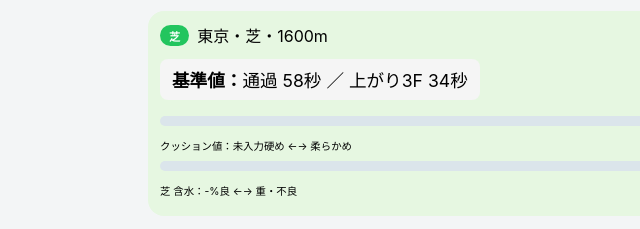
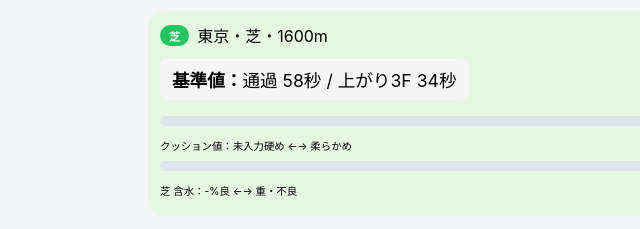
Before and after one commit to kadoya-ebi/keiba-analytics, a plain HTML site: page index.html in a window 1280 px wide. Shown: the part 212-441 px from the top of the page, 82-722 px from the left. Drawn offline with Linux system fonts and the light colour scheme.

Commit message:
index.html を更新

```diff
--- a/index.html
+++ b/index.html
@@ -272,7 +272,7 @@
       html += '    <div>'+t+'・'+s+'・'+d+'m</div>';
       html += '  </div>';
       html += '  <div class="pill-grid">';
-      html += '<div class="time-box"><strong>基準値：</strong>通過 '+avg.pass+'秒 ／ 上がり3F '+avg.last3f+'秒</div>';
+      html += '<div class="time-box"><strong>基準値：</strong>通過 '+avg.pass+'秒 / 上がり3F '+avg.last3f+'秒</div>';
       html += '  <div class="bar"><div class="bar-inner" style="width:'+cW+'%;background:'+cColor+';"></div></div>';
       html += '  <div class="bar-line"><span>'+(s==="芝"?(cTxt==="-"?"クッション値：未入力":"クッション値："+cTxt):"クッション値：芝のみ")+'</span><span>硬め ←→ 柔らかめ</span></div>';
       html += '  <div class="bar"><div class="bar-inner" style="width:'+mW+'%;background:'+mColor+';"></div></div>';
```
